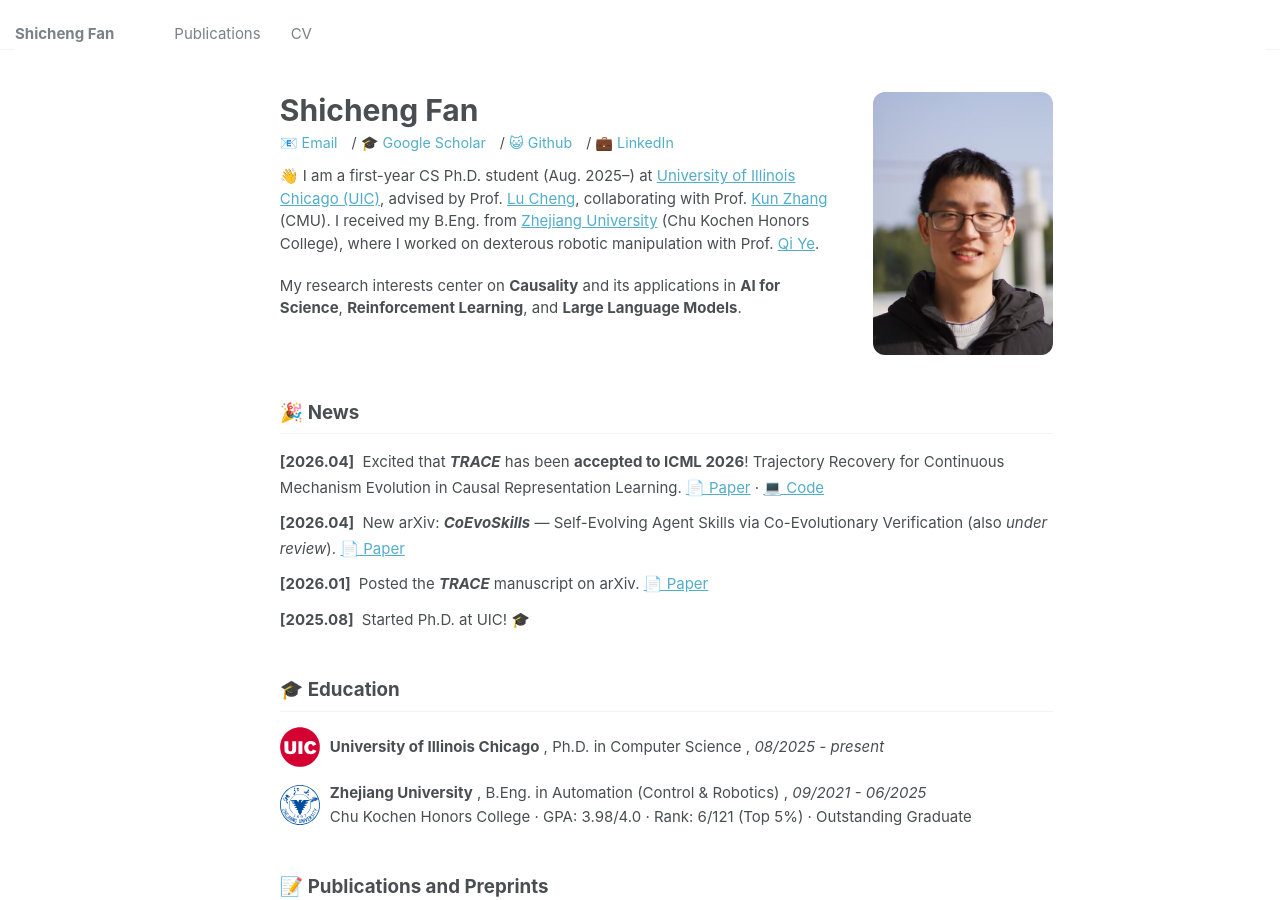
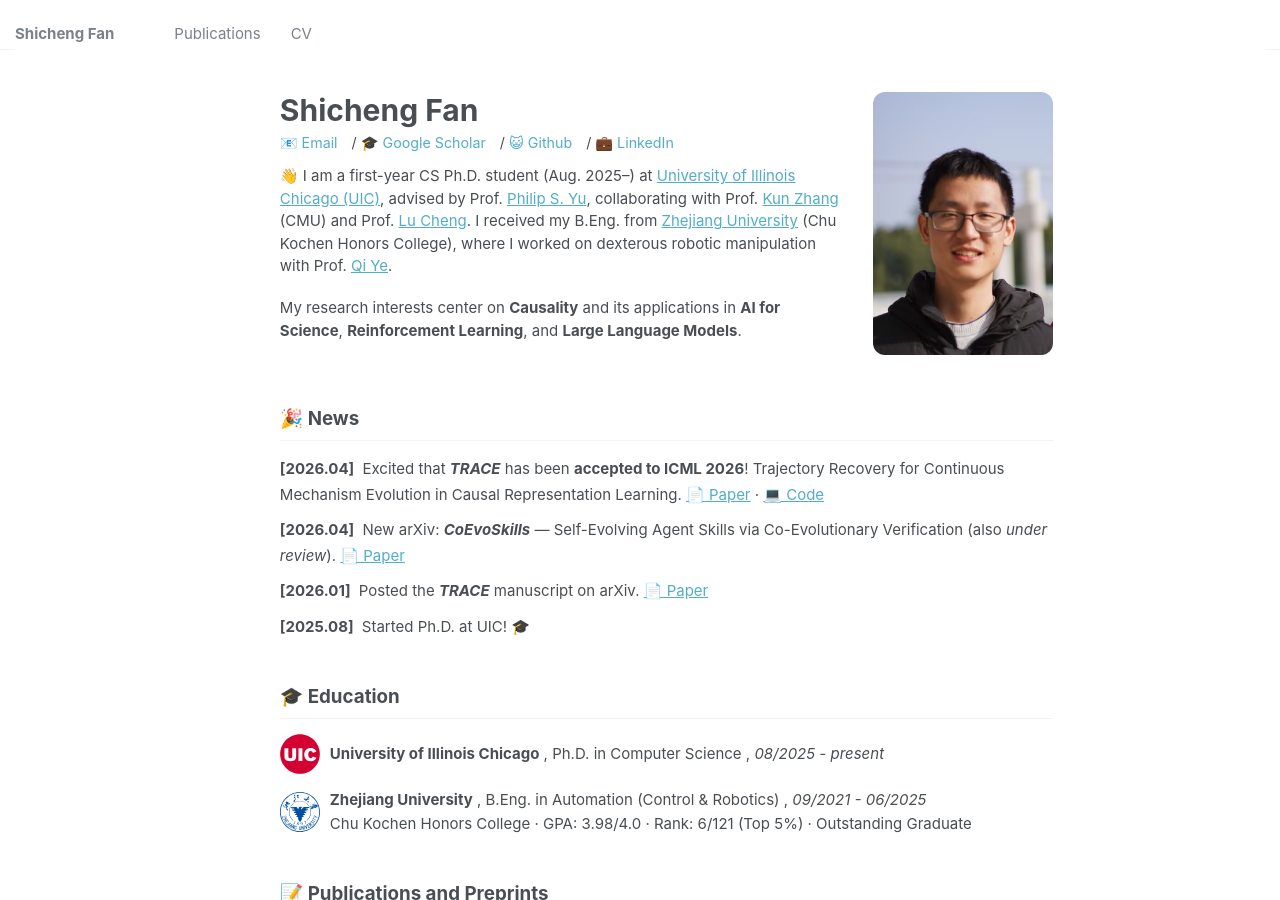
Before and after one commit to shichengf/shichengf.github.io, a Jekyll site: the page built from _pages/about.md, in a window 1280 px wide and 900 px high. Built offline with Jekyll 4.4.1, drawn with Linux system fonts in a browser that asks for light colours.

Commit message:
update advisor

```diff
--- a/_pages/about.md
+++ b/_pages/about.md
@@ -16,7 +16,7 @@ redirect_from:
       <a href="https://github.com/shichengf">😺 Github</a> /
       <a href="https://www.linkedin.com/in/shicheng-fan-072935308/">💼 LinkedIn</a>
     </div>
-    <p>👋 I am a first-year CS Ph.D. student (Aug. 2025–) at <a href="https://www.uic.edu/">University of Illinois Chicago (UIC)</a>, advised by Prof. <a href="https://lcheng.org/">Lu Cheng</a>, collaborating with Prof. <a href="https://www.cmu.edu/dietrich/philosophy/people/faculty/zhang.html">Kun Zhang</a> (CMU). I received my B.Eng. from <a href="https://www.zju.edu.cn/english/">Zhejiang University</a> (Chu Kochen Honors College), where I worked on dexterous robotic manipulation with Prof. <a href="https://person.zju.edu.cn/en/yeqi">Qi Ye</a>.</p>
+    <p>👋 I am a first-year CS Ph.D. student (Aug. 2025–) at <a href="https://www.uic.edu/">University of Illinois Chicago (UIC)</a>, advised by Prof. <a href="https://scholar.google.com/citations?user=D0lL1r0AAAAJ&hl=en">Philip S. Yu</a>, collaborating with Prof. <a href="https://www.cmu.edu/dietrich/philosophy/people/faculty/zhang.html">Kun Zhang</a> (CMU) and Prof. <a href="https://lcheng.org/">Lu Cheng</a>. I received my B.Eng. from <a href="https://www.zju.edu.cn/english/">Zhejiang University</a> (Chu Kochen Honors College), where I worked on dexterous robotic manipulation with Prof. <a href="https://person.zju.edu.cn/en/yeqi">Qi Ye</a>.</p>
     <p>My research interests center on <strong>Causality</strong> and its applications in <strong>AI for Science</strong>, <strong>Reinforcement Learning</strong>, and <strong>Large Language Models</strong>.</p>
   </div>
   <div class="profile-photo">
```
